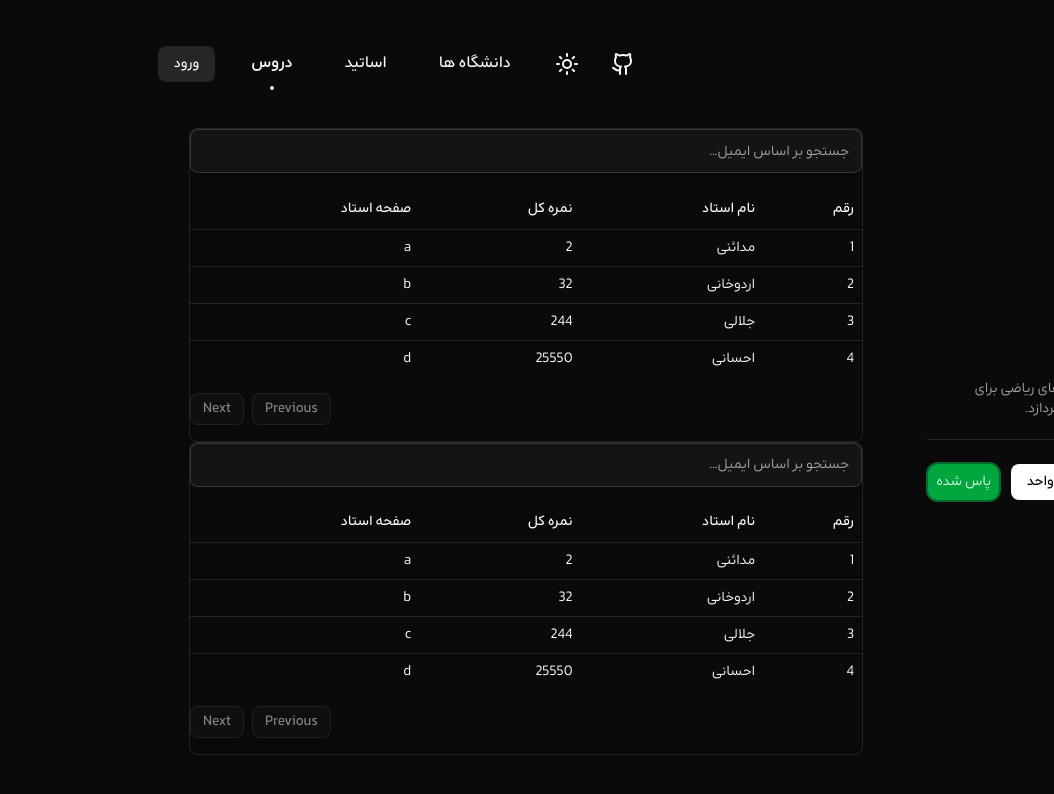
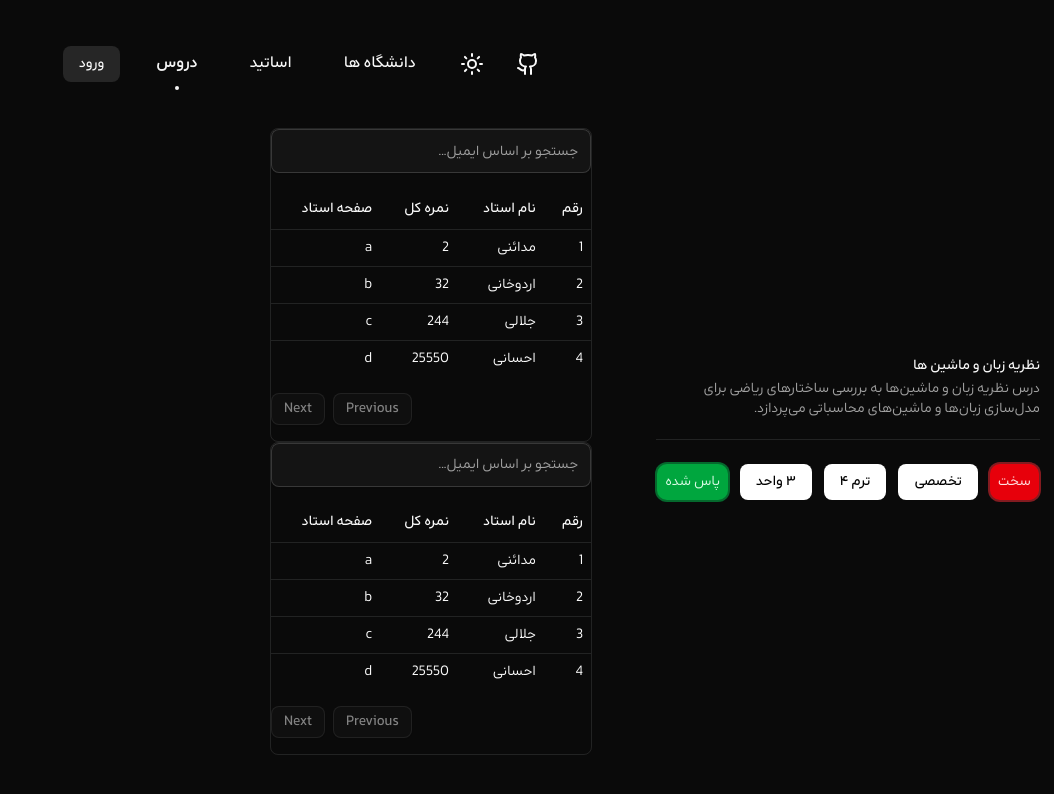
Before and after one commit to ostadbun/Client, a Next.js app: page /subjects in a window 1280 px wide. Shown: the top 794 px of the page, without its empty margins (226-1280 px from the left). Built offline with nearby package versions, Linux system fonts and the light colour scheme.

Commit message:
update version to 16.1.6

```diff
--- a/package.json
+++ b/package.json
@@ -20,7 +20,7 @@
     "framer-motion": "^12.23.26",
     "lucide-react": "^0.562.0",
     "motion": "^12.23.26",
-    "next": "^16.0.10",
+    "next": "16.1.6",
     "next-themes": "^0.4.6",
     "radix-ui": "^1.4.3",
     "react": "^19.2.3",
--- a/src/app/subjects/data-table.tsx
+++ b/src/app/subjects/data-table.tsx
@@ -38,7 +38,7 @@
           placeholder="جستجو بر اساس ایمیل..."
           value={filterValue}
           onChange={(e) => setFilterValue(e.target.value)}
-          className="max-w-xs"
+          className="min-w-xs "
         />
       </div>
     </div>
```
